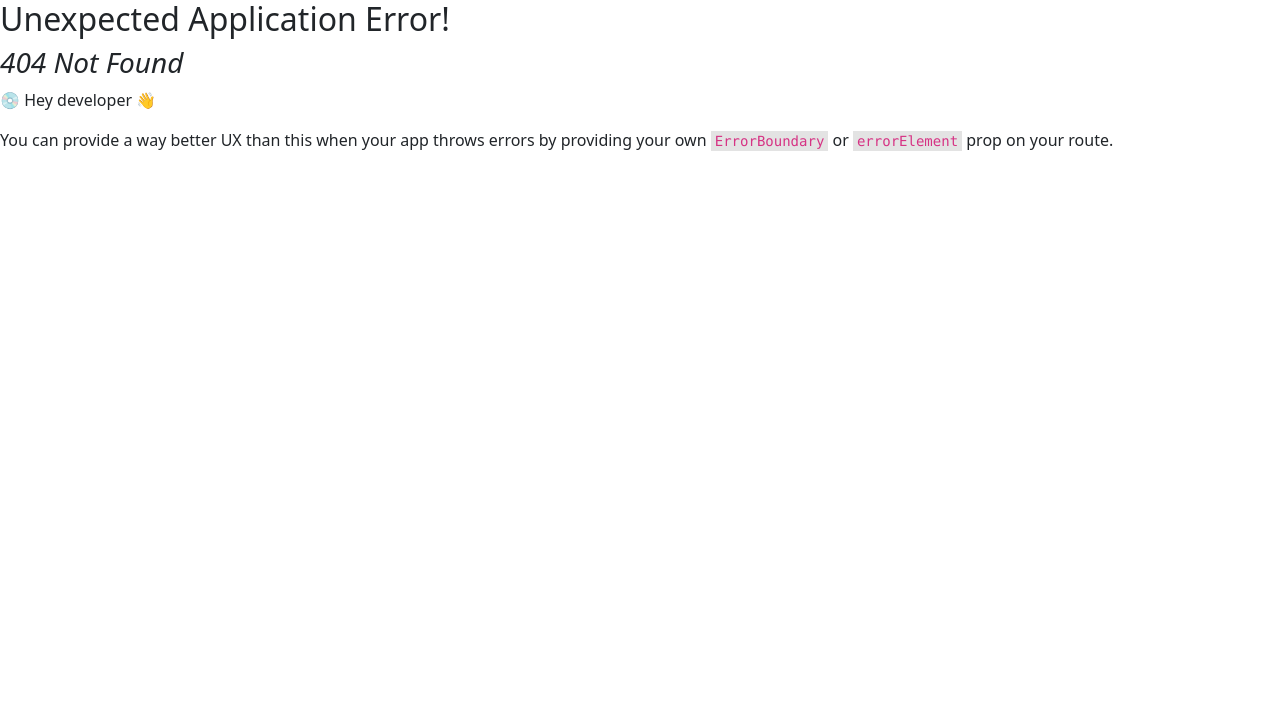
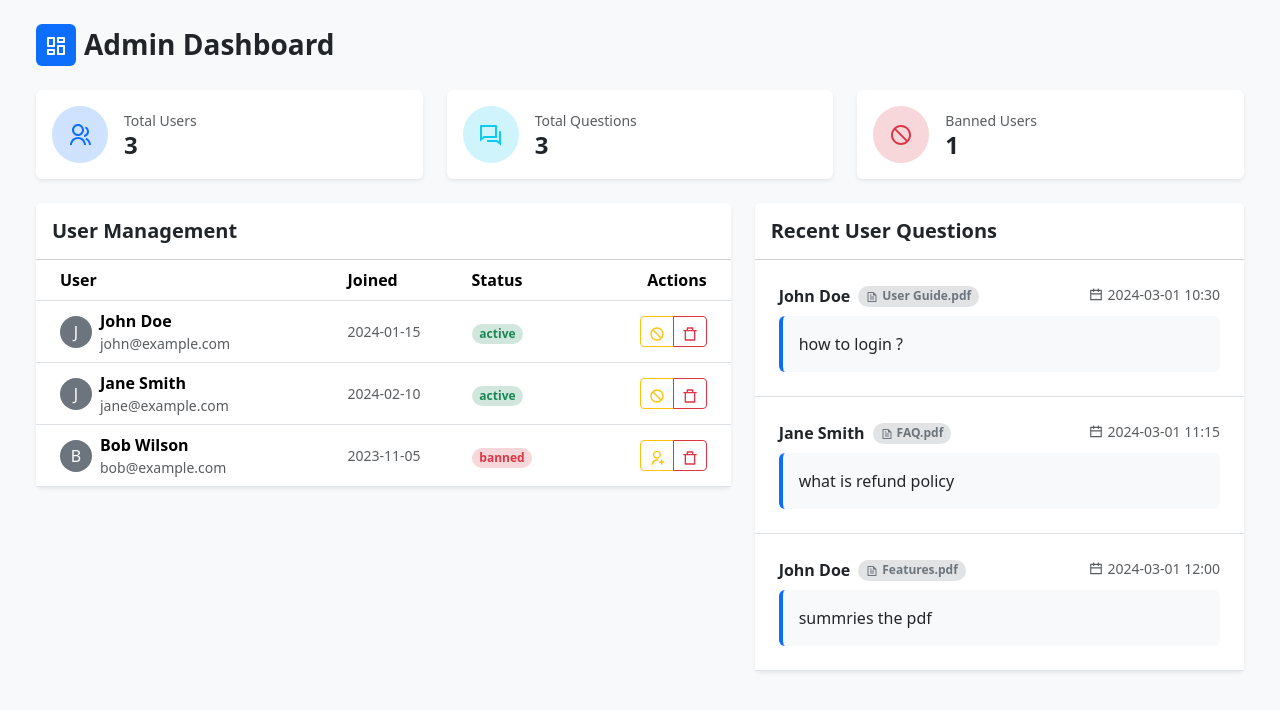
Before and after one commit to utsav-dhimmar/chat-bot, a React (Vite) app in the folder frontend/: page /admin in a window 1280 px wide. Before the commit this address had no page. Shown: the top 710 px of the page. Built offline with nearby package versions, Linux system fonts and the light colour scheme.

Commit message:
feat(frontend): admin dashboard

```diff
--- /dev/null
+++ b/frontend/src/components/admin/QuestionList.tsx
@@ -0,0 +1,40 @@
+import type { UserQuestion } from "@/temp/adminData";
+import { RiCalendarLine, RiFileTextLine } from "@remixicon/react";
+
+interface QuestionListProps {
+  questions: UserQuestion[];
+}
+
+export function QuestionList({ questions }: QuestionListProps) {
+  return (
+    <div className="card shadow-sm border-0 h-100">
+      <div className="card-header bg-white py-3">
+        <h5 className="mb-0 fw-bold">Recent User Questions</h5>
+      </div>
+      <div className="card-body overflow-auto p-0">
+        <ul className="list-group list-group-flush">
+          {questions.map((q) => (
+            <li className="list-group-item p-4 border-bottom" key={q.id}>
+              <div className="d-flex justify-content-between align-items-start mb-2">
+                <div className="d-flex align-items-center">
+                  <div className="fw-bold me-2">{q.userName}</div>
+                  <span className="badge bg-secondary-subtle text-secondary small px-2 py-1 rounded-pill">
+                    <RiFileTextLine size={12} className="me-1" />
+                    {q.documentTitle}
+                  </span>
+                </div>
+                <div className="text-muted small d-flex align-items-center">
+                  <RiCalendarLine size={14} className="me-1" />
+                  {q.timestamp}
+                </div>
+              </div>
+              <p className="text-dark mb-0 bg-light p-3 rounded border-start border-primary border-4">
+                {q.question}
+              </p>
+            </li>
+          ))}
+        </ul>
+      </div>
+    </div>
+  );
+}
--- /dev/null
+++ b/frontend/src/components/admin/UserList.tsx
@@ -0,0 +1,94 @@
+import type { AdminUser } from "@/temp/adminData";
+import {
+  RiDeleteBin7Line,
+  RiProhibitedLine,
+  RiShieldUserLine,
+  RiUserAddLine,
+} from "@remixicon/react";
+
+interface UserListProps {
+  users: AdminUser[];
+  onBan: (id: string) => void;
+  onDelete: (id: string) => void;
+}
+
+export function UserList({ users, onBan, onDelete }: UserListProps) {
+  return (
+    <div className="card shadow-sm border-0">
+      <div className="card-header bg-white py-3">
+        <h5 className="mb-0 fw-bold">User Management</h5>
+      </div>
+      <div className="card-body p-0">
+        <div className="table-responsive">
+          <table className="table table-hover align-middle mb-0">
+            <thead className="bg-light">
+              <tr>
+                <th className="px-4">User</th>
+                <th>Joined</th>
+                <th>Status</th>
+                <th className="text-end px-4">Actions</th>
+              </tr>
+            </thead>
+            <tbody>
+              {users.map((user) => (
+                <tr key={user.id}>
+                  <td className="px-4">
+                    <div className="d-flex align-items-center">
+                      <div
+                        className="rounded-circle bg-secondary d-flex align-items-center justify-content-center text-white me-2"
+                        style={{ width: "32px", height: "32px" }}
+                      >
+                        {user.name.charAt(0)}
+                      </div>
+                      <div>
+                        <div className="fw-semibold">{user.name}</div>
+                        <div className="text-muted small">{user.email}</div>
+                      </div>
+                    </div>
+                  </td>
+                  <td className="text-muted small">{user.joinedAt}</td>
+                  <td>
+                    <span
+                      className={`badge rounded-pill ${
+                        user.status === "active"
+                          ? "bg-success-subtle text-success"
+                          : "bg-danger-subtle text-danger"
+                      }`}
+                    >
+                      {user.status}
+                    </span>
+                  </td>
+                  <td className="text-end px-4">
+                    <div className="btn-group btn-group-sm">
+                      <button
+                        type="button"
+                        className="btn btn-outline-warning"
+                        onClick={() => onBan(user.id)}
+                        title={
+                          user.status === "active" ? "Ban User" : "Unban User"
+                        }
+                      >
+                        {user.status === "active" && (
+                          <RiProhibitedLine size={16} />
+                        )}
+                        {user.status == "banned" && <RiUserAddLine size={16} />}
+                      </button>
+                      <button
+                        type="button"
+                        className="btn btn-outline-danger"
+                        onClick={() => onDelete(user.id)}
+                        title="Delete User"
+                      >
+                        <RiDeleteBin7Line size={16} />
+                      </button>
+                    </div>
+                  </td>
+                </tr>
+              ))}
+            </tbody>
+          </table>
+        </div>
+      </div>
+    </div>
+  );
+}
--- /dev/null
+++ b/frontend/src/pages/admin/Dashboard.tsx
@@ -0,0 +1,125 @@
+import { QuestionList } from "@/components/admin/QuestionList";
+import { UserList } from "@/components/admin/UserList";
+import { DUMMY_QUESTIONS, DUMMY_USERS } from "@/temp/adminData";
+import {
+    RiDashboardLine,
+    RiGroupLine,
+    RiProhibitedLine,
+    RiQuestionAnswerLine,
+} from "@remixicon/react";
+import { useState } from "react";
+
+export default function AdminDashboard() {
+	const [users, setUsers] = useState(DUMMY_USERS);
+	const [questions, setQuestions] = useState(DUMMY_QUESTIONS);
+
+	const handleBanUser = (id: string) => {
+		setUsers(prev =>
+			prev.map(u =>
+				u.id === id
+					? {
+							...u,
+							status: u.status === "active" ? "banned" : "active",
+						}
+					: u,
+			),
+		);
+		setQuestions(prev => prev.filter(q => q.userId !== id));
+	};
+
+	const handleDeleteUser = (id: string) => {
+		if (window.confirm("Are you sure you want to delete this user?")) {
+			setUsers(prev => prev.filter(u => u.id !== id));
+			setQuestions(prev => prev.filter(q => q.userId !== id));
+		}
+	};
+
+	return (
+		<div className="bg-light min-vh-100 p-4">
+			<div className="container-fluid">
+				{/* Header */}
+				<div className="d-flex align-items-center mb-4 gap-2">
+					<div className="bg-primary p-2 rounded text-white">
+						<RiDashboardLine size={24} />
+					</div>
+					<div>
+						<h3 className="mb-0 fw-bold">Admin Dashboard</h3>
+					</div>
+				</div>
+
+				{/* Stats Row */}
+				<div className="row g-4 mb-4">
+					<div className="col-md-4">
+						<div className="card border-0 shadow-sm p-3">
+							<div className="d-flex align-items-center gap-3">
+								<div className="bg-primary-subtle p-3 rounded-circle text-primary">
+									<RiGroupLine size={24} />
+								</div>
+								<div>
+									<div className="text-muted small">
+										Total Users
+									</div>
+									<h4 className="mb-0 fw-bold">
+										{users.length}
+									</h4>
+								</div>
+							</div>
+						</div>
+					</div>
+					<div className="col-md-4">
+						<div className="card border-0 shadow-sm p-3">
+							<div className="d-flex align-items-center gap-3">
+								<div className="bg-info-subtle p-3 rounded-circle text-info">
+									<RiQuestionAnswerLine size={24} />
+								</div>
+								<div>
+									<div className="text-muted small">
+										Total Questions
+									</div>
+									<h4 className="mb-0 fw-bold">
+										{questions.length}
+									</h4>
+								</div>
+							</div>
+						</div>
+					</div>
+					<div className="col-md-4">
+						<div className="card border-0 shadow-sm p-3">
+							<div className="d-flex align-items-center gap-3">
+								<div className="bg-danger-subtle p-3 rounded-circle text-danger">
+									<RiProhibitedLine size={24} />
+								</div>
+								<div>
+									<div className="text-muted small">
+										Banned Users
+									</div>
+									<h4 className="mb-0 fw-bold">
+										{
+											users.filter(
+												u => u.status === "banned",
+											).length
+										}
+									</h4>
+								</div>
+							</div>
+						</div>
+					</div>
+				</div>
+
+				{/* Main Content */}
+				<div className="row g-4">
+					<div className="col-lg-7">
+						<UserList
+							users={users}
+							onBan={handleBanUser}
+							onDelete={handleDeleteUser}
+						/>
+					</div>
+					<div className="col-lg-5">
+						<QuestionList questions={questions} />
+					</div>
+				</div>
+			</div>
+		</div>
+	);
+}
--- a/frontend/src/routes/router.tsx
+++ b/frontend/src/routes/router.tsx
@@ -5,6 +5,7 @@ import Chat from '@/pages/Chat';
 import Login from '@/pages/Login';
 import NewPdf from '@/pages/NewPdf';
 import Register from '@/pages/Register';
+import AdminDashboard from '@/pages/admin/Dashboard';
 import { createBrowserRouter } from 'react-router-dom';
 
 export const browserRoutes = createBrowserRouter([
@@ -25,6 +26,10 @@ export const browserRoutes = createBrowserRouter([
         element: <Register />,
       },
       {
+        path: 'admin',
+        element: <AdminDashboard />,
+      },
+      {
         element: <ChatLayout />,
         children: [
           {
--- /dev/null
+++ b/frontend/src/temp/adminData.ts
@@ -0,0 +1,67 @@
+export interface AdminUser {
+  id: string;
+  name: string;
+  email: string;
+  status: "active" | "banned";
+  joinedAt: string;
+}
+
+export interface UserQuestion {
+  id: string;
+  userId: string;
+  userName: string;
+  question: string;
+  timestamp: string;
+  documentTitle: string;
+}
+
+export const DUMMY_USERS: AdminUser[] = [
+  {
+    id: "1",
+    name: "John Doe",
+    email: "john@example.com",
+    status: "active",
+    joinedAt: "2024-01-15",
+  },
+  {
+    id: "2",
+    name: "Jane Smith",
+    email: "jane@example.com",
+    status: "active",
+    joinedAt: "2024-02-10",
+  },
+  {
+    id: "3",
+    name: "Bob Wilson",
+    email: "bob@example.com",
+    status: "banned",
+    joinedAt: "2023-11-05",
+  },
+];
+
+export const DUMMY_QUESTIONS: UserQuestion[] = [
+  {
+    id: "q1",
+    userId: "1",
+    userName: "John Doe",
+    question: "how to login ?",
+    timestamp: "2024-03-01 10:30",
+    documentTitle: "User Guide.pdf",
+  },
+  {
+    id: "q2",
+    userId: "2",
+    userName: "Jane Smith",
+    question: "what is refund policy",
+    timestamp: "2024-03-01 11:15",
+    documentTitle: "FAQ.pdf",
+  },
+  {
+    id: "q3",
+    userId: "1",
+    userName: "John Doe",
+    question: "summries the pdf",
+    timestamp: "2024-03-01 12:00",
+    documentTitle: "Features.pdf",
+  },
+];
```
